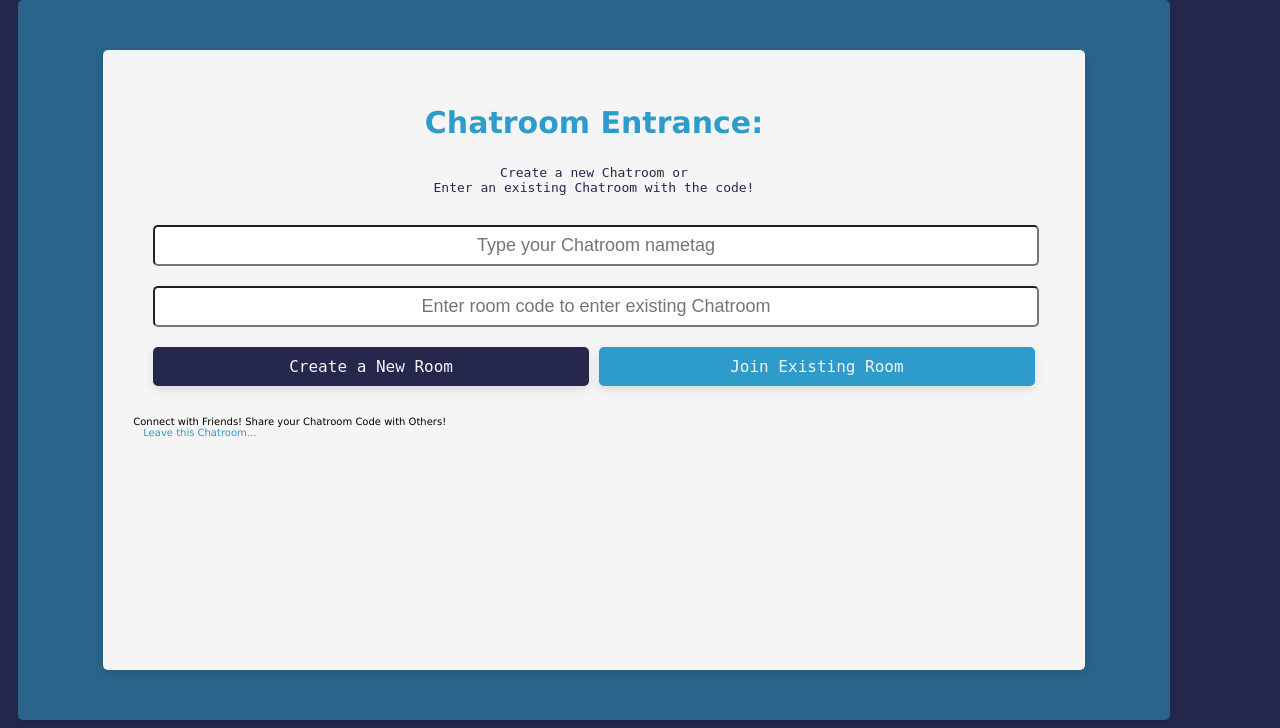
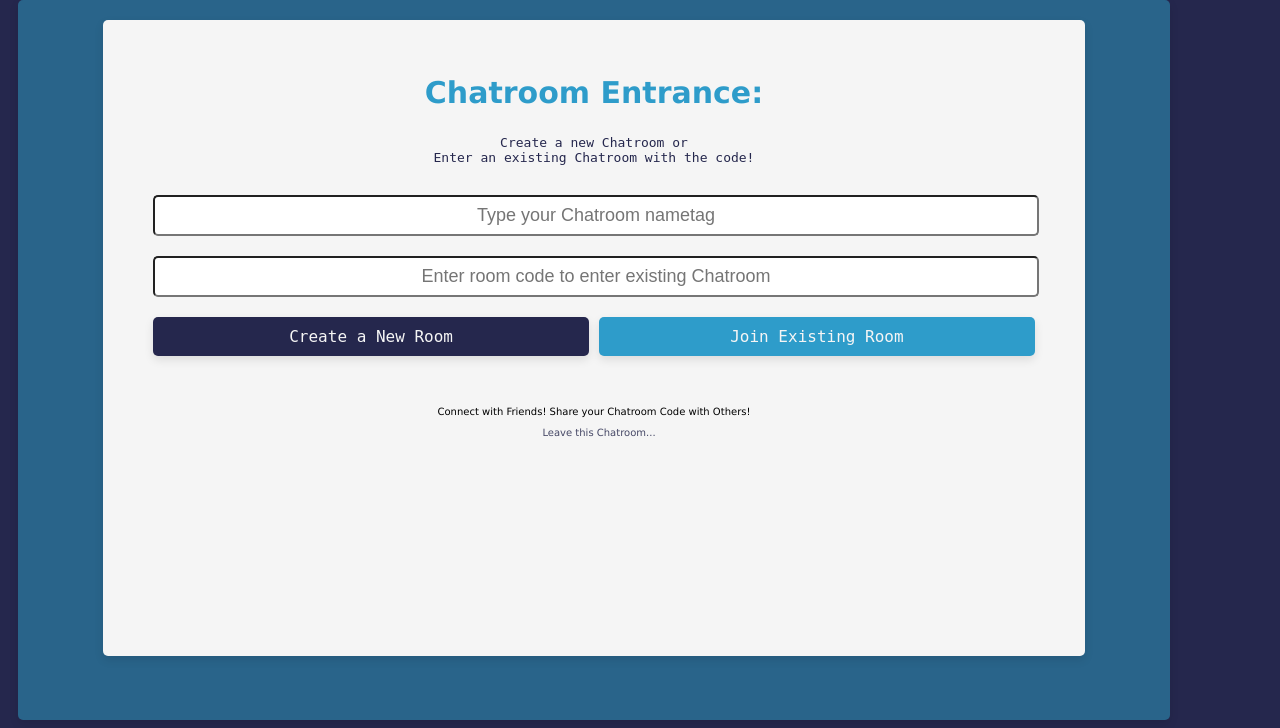
Before and after one commit to JenniferSieber/ChatApp, a Flask app: template templates/home.html in a window 1280 px wide. Shown: the part 73-801 px from the top of the page. Run offline with Flask 3, Linux system fonts and the light colour scheme; the template is opened without the code that fills it, so the values that code supplies are empty; some libraries are stand-ins or nearby versions.

Commit message:
Update style.css

```diff
--- a/static/css/style.css
+++ b/static/css/style.css
@@ -31,7 +31,7 @@ main {
   display: flex;
   flex-direction: column;
   align-items: center;
-  justify-content: center;
+  /* justify-content: center; */
   height: 90vh;
   width: 90vw;
   margin-left: 10px;
@@ -148,8 +148,9 @@ form {
 .form-container {
   background: var(--white-smoke);
   padding: 30px;
-  height: 70vh;
+  height: 80%;
   width: 80%;
+  margin-top: 20px;
 }
 
 .create-btn {
@@ -185,6 +186,7 @@ form {
   flex: 1;
   width: 100%;
   background: var(--white-smoke);
+  color: var(--primary-color);
   padding-top: 10px;
   box-shadow: var(--box-shadow);
 }
@@ -203,7 +205,7 @@ form {
 }
 
 .muted {
-  color: var(--light-color);
+  color: var(--highlight-color);
   font-size: 1.3rem;
 }
 
@@ -214,7 +216,7 @@ form {
 }
 
 .send-btn {
-  width: 100%;
+  width: 98%;
   font-size: 2rem;
   background: var(--dark-color);
   padding: 10px;
@@ -229,21 +231,45 @@ form {
   margin-right: 10px;
 }
 
-.leave {
+footer {
   display: flex;
+  flex-direction: column;
   align-items: center;
-  justify-content: center;
+  margin-top: 20px;
+  margin-bottom: 0;
+}
+
+footer h3 {
+  font-size: 1.3rem;
+  color: var(--dark-color);
+  font-weight: bold;
+  font-family: Verdana, Geneva, Tahoma, sans-serif;
   margin-top: 20px;
 }
 
-.leave-icon {
+footer a {
+  margin-top: 10px;
+}
+
+footer i {
   font-size: 3rem;
 }
 
-.leave-text {
+footer a .text {
   font-family: monospace;
   font-size: 1.8rem;
+}
+
+.refresh-text {
+  color: var(--primary-color);
+}
+
+.leave-text {
   color: var(--white-smoke);
+}
+
+.refresh-link a:hover {
+  color: var(--primary-color);
 }
 
 .leave-link a:hover {
```
